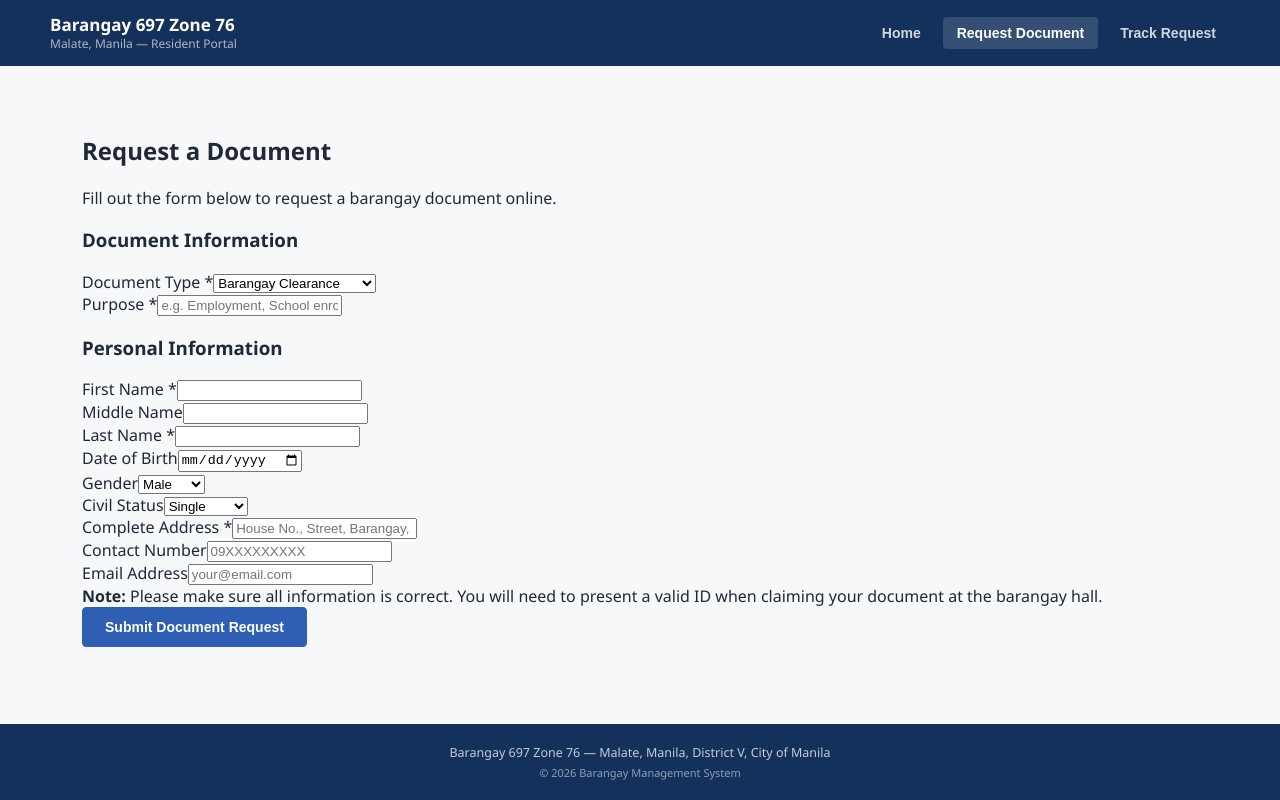
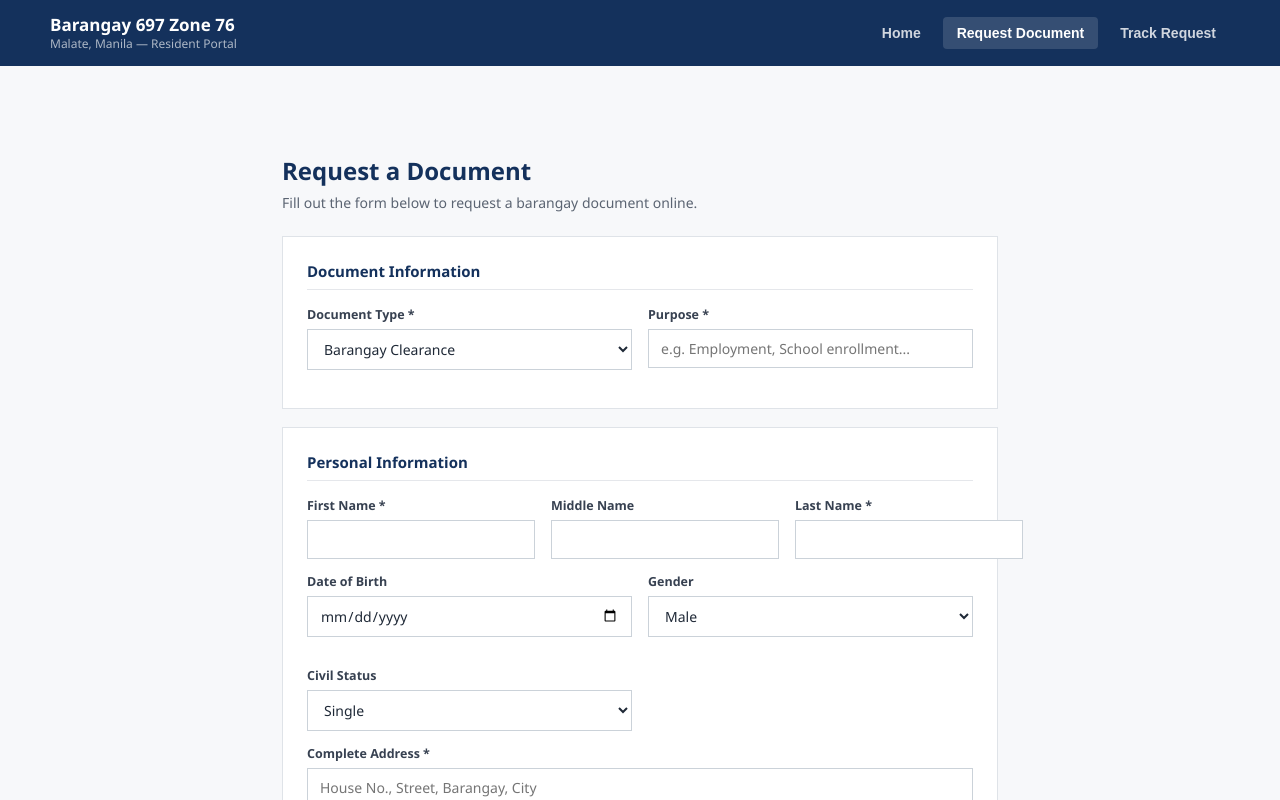
Before and after one commit to jac26-dot/resident-portal, a React (Create React App) app: page / in a window 1280 px wide. Both pictures are taken after a click on the button "Request Document". Shown: the top 800 px of the page. Built offline with nearby package versions, Linux system fonts and the light colour scheme.

Commit message:
Fix address and add missing styles for request/track pages

```diff
--- a/src/App.css
+++ b/src/App.css
@@ -247,3 +247,262 @@ body {
   .section { padding: 36px 20px; }
   .info-grid { padding: 0 20px; }
 }
+
+/* ============================================================
+   Request Document & Track Request pages
+   ============================================================ */
+
+.form-header, .track-form-header {
+  max-width: 780px;
+  margin: 0 auto 24px;
+  padding: 40px 32px 0;
+}
+.form-header h2, .track-form-header h2 {
+  font-size: 24px;
+  font-weight: 700;
+  color: #14315c;
+  margin: 0 0 6px;
+}
+.form-header p, .track-form-header p {
+  font-size: 14px;
+  color: #5b6472;
+  margin: 0;
+}
+
+.request-form, .track-form, .track-result {
+  max-width: 780px;
+  margin: 0 auto;
+  padding: 0 32px 48px;
+}
+
+.alert-error {
+  max-width: 780px;
+  margin: 0 auto 20px;
+  padding: 12px 16px;
+  background: #fde8e8;
+  border: 1px solid #f3b4b4;
+  color: #9b1c1c;
+  font-size: 13.5px;
+}
+
+.form-section {
+  background: #fff;
+  border: 1px solid #dfe3e8;
+  padding: 24px;
+  margin-bottom: 18px;
+}
+.form-section-title {
+  font-size: 15px;
+  font-weight: 700;
+  color: #14315c;
+  margin: 0 0 16px;
+  border-bottom: 1px solid #e5e7eb;
+  padding-bottom: 8px;
+}
+
+.form-row {
+  display: grid;
+  grid-template-columns: 1fr 1fr;
+  gap: 16px;
+}
+.form-row-3 {
+  display: grid;
+  grid-template-columns: 1fr 1fr 1fr;
+  gap: 16px;
+}
+.form-group {
+  display: flex;
+  flex-direction: column;
+  gap: 6px;
+  margin-bottom: 14px;
+}
+.form-label {
+  font-size: 12.5px;
+  font-weight: 700;
+  color: #374151;
+}
+.form-control {
+  padding: 9px 12px;
+  border: 1px solid #cbd2d9;
+  font-size: 14px;
+  font-family: inherit;
+  background: #fff;
+  color: #1f2937;
+}
+.form-control:focus {
+  outline: none;
+  border-color: #2f5fb3;
+}
+
+.form-note {
+  font-size: 12.5px;
+  color: #5b6472;
+  background: #eef1f5;
+  border: 1px solid #dfe3e8;
+  padding: 12px 14px;
+  margin-bottom: 18px;
+}
+
+.btn-full { width: 100%; padding: 13px; font-size: 15px; }
+
+/* Success / confirmation */
+.success-box {
+  max-width: 560px;
+  margin: 40px auto;
+  padding: 32px;
+  background: #fff;
+  border: 1px solid #dfe3e8;
+  text-align: center;
+}
+.success-icon { font-size: 32px; margin-bottom: 10px; }
+.success-box h2 { font-size: 20px; color: #14315c; margin: 0 0 8px; }
+.success-box > p { font-size: 14px; color: #5b6472; }
+.control-number-box {
+  background: #eef1f5;
+  border: 1px dashed #9fb0c9;
+  padding: 16px;
+  margin: 20px 0;
+}
+.control-label { font-size: 11.5px; text-transform: uppercase; letter-spacing: 0.05em; color: #6b7280; }
+.control-number { font-size: 22px; font-weight: 800; color: #14315c; margin: 4px 0; font-family: monospace; }
+.control-note { font-size: 12px; color: #6b7280; }
+.success-details {
+  text-align: left;
+  font-size: 13.5px;
+  background: #f7f8fa;
+  border: 1px solid #e5e7eb;
+  padding: 14px 16px;
+  margin: 16px 0;
+  display: flex;
+  flex-direction: column;
+  gap: 6px;
+}
+.success-btns {
+  display: flex;
+  gap: 10px;
+  justify-content: center;
+  margin-top: 8px;
+  flex-wrap: wrap;
+}
+.success-btns .btn-primary, .success-btns .btn-outline {
+  color: #fff;
+}
+.success-btns .btn-outline {
+  color: #2f5fb3;
+  border-color: #2f5fb3;
+}
+
+/* Track page */
+.track-input-row {
+  display: flex;
+  gap: 10px;
+  flex-wrap: wrap;
+}
+.track-input { flex: 1; min-width: 220px; }
+
+.track-result {
+  padding-top: 24px;
+}
+.track-result-header {
+  display: flex;
+  justify-content: space-between;
+  align-items: flex-start;
+  flex-wrap: wrap;
+  gap: 10px;
+  background: #fff;
+  border: 1px solid #dfe3e8;
+  padding: 20px 22px;
+  margin-bottom: 4px;
+}
+.track-control { font-size: 12px; color: #6b7280; }
+.track-doc-type { font-size: 17px; font-weight: 700; color: #14315c; margin-top: 2px; }
+.track-status {
+  font-size: 12px;
+  font-weight: 700;
+  padding: 5px 12px;
+  text-transform: uppercase;
+  letter-spacing: 0.03em;
+}
+.track-details {
+  background: #fff;
+  border: 1px solid #dfe3e8;
+  border-top: none;
+  padding: 4px 22px;
+}
+.track-detail-row {
+  display: flex;
+  justify-content: space-between;
+  padding: 12px 0;
+  border-bottom: 1px solid #eef1f5;
+  font-size: 13.5px;
+}
+.track-detail-row:last-child { border-bottom: none; }
+.track-detail-label { color: #6b7280; font-weight: 600; }
+.track-detail-value { color: #1f2937; font-weight: 600; text-align: right; }
+
+.status-timeline {
+  display: flex;
+  align-items: center;
+  background: #fff;
+  border: 1px solid #dfe3e8;
+  border-top: none;
+  padding: 22px;
+}
+.timeline-step {
+  display: flex;
+  flex-direction: column;
+  align-items: center;
+  flex: 1;
+  position: relative;
+}
+.timeline-dot {
+  width: 28px;
+  height: 28px;
+  border-radius: 50%;
+  display: flex;
+  align-items: center;
+  justify-content: center;
+  color: #fff;
+  font-size: 12px;
+  font-weight: 700;
+}
+.timeline-label {
+  font-size: 11.5px;
+  margin-top: 6px;
+  color: #6b7280;
+  font-weight: 600;
+}
+.timeline-label.current { color: #14315c; }
+.timeline-line {
+  position: absolute;
+  top: 14px;
+  left: 50%;
+  width: 100%;
+  height: 2px;
+  background: #e5e7eb;
+  z-index: -1;
+}
+.timeline-line.done { background: #057a55; }
+
+.next-steps {
+  background: #fff;
+  border: 1px solid #dfe3e8;
+  border-top: none;
+  padding: 18px 22px;
+}
+.next-step {
+  font-size: 13.5px;
+  padding: 12px 14px;
+  border-left: 3px solid #9ca3af;
+  background: #f7f8fa;
+}
+.next-step.pending { border-color: #c27803; }
+.next-step.approved { border-color: #2f5fb3; }
+.next-step.released { border-color: #057a55; }
+.next-step.rejected { border-color: #c81e1e; }
+
+@media (max-width: 640px) {
+  .form-row, .form-row-3 { grid-template-columns: 1fr; }
+  .status-timeline { flex-direction: column; gap: 16px; }
+  .timeline-line { display: none; }
+}
--- a/src/App.js
+++ b/src/App.js
@@ -113,7 +113,7 @@ function App() {
                 <div className="info-item">
                   <div>
                     <div className="info-label">Address</div>
-                    <div className="info-value">Barangay 697 Zone 76, Malate, Manila</div>
+                    <div className="info-value">1858 L. M. Guerrero St., Manila, Philippines, 1004</div>
                   </div>
                 </div>
                 <div className="info-item">
```
